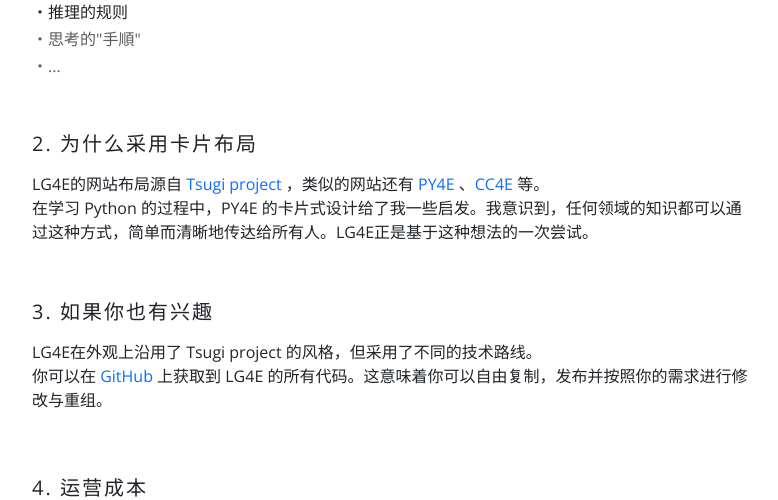
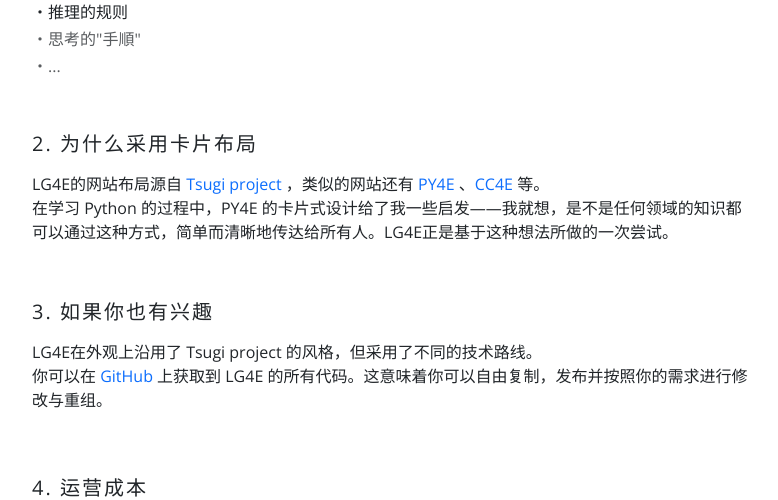
Before and after one commit to lg4e/lg4e, a Flask app: page /about in a window 1280 px wide. Shown: the part 204-704 px from the top of the page, without its empty margins (62-840 px from the left). Run offline with Flask 3, Linux system fonts and the light colour scheme.

Commit message:
Added a quick explanation about the card-style design

```diff
--- a/templates/about.html
+++ b/templates/about.html
@@ -23,7 +23,7 @@
             <div class="col-md-8">
                 <p class="mb-2">
                     LG4E的网站布局源自<a href="https://www.tsugi.org/" class="text-decoration-none"> Tsugi project </a>，类似的网站还有 <a href="https://py4e.com" class="text-decoration-none"> PY4E </a>、<a href="https://cc4e.com" class="text-decoration-none">CC4E </a>等。<br>
-                    在学习 Python 的过程中，PY4E 的卡片式设计给了我一些启发。我意识到，任何领域的知识都可以通过这种方式，简单而清晰地传达给所有人。LG4E正是基于这种想法的一次尝试。<br>
+                    在学习 Python 的过程中，PY4E 的卡片式设计给了我一些启发——我就想，是不是任何领域的知识都可以通过这种方式，简单而清晰地传达给所有人。LG4E正是基于这种想法所做的一次尝试。<br>
                 </p>
             </div>
         </div>
```
